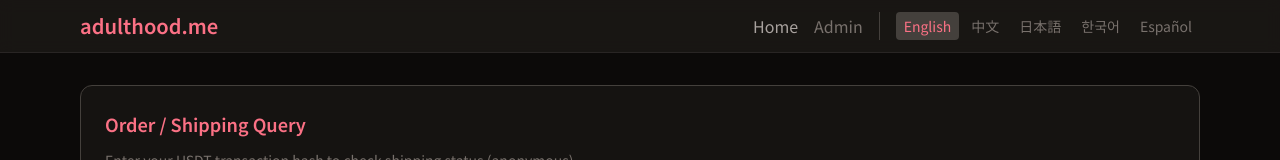
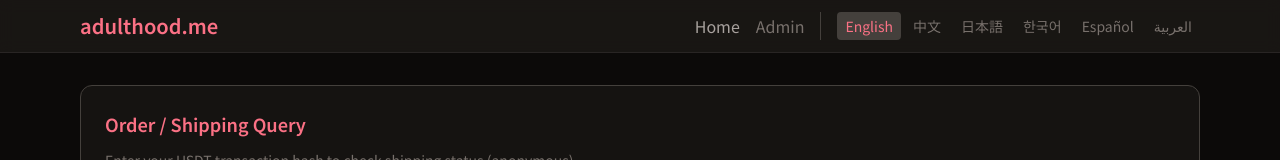
Before and after one commit to barron-paw/adulthoods, a React (Vite) app in the folder frontend/: page / in a window 1280 px wide. Shown: the top 160 px of the page. Built offline with nearby package versions, Linux system fonts and the light colour scheme; no server answers.

Commit message:
Add files via upload

```diff
--- a/frontend/src/App.tsx
+++ b/frontend/src/App.tsx
@@ -18,7 +18,7 @@ function App() {
             <Link to="/" className="text-stone-400 hover:text-stone-200">{t.nav.home}</Link>
             <Link to="/admin" className="text-stone-500 hover:text-amber-400">{t.nav.admin}</Link>
             <div className="flex gap-1 border-l border-stone-700 pl-4">
-              {(['en', 'zh', 'ja', 'ko', 'es'] as Locale[]).map((l) => (
+              {(['en', 'zh', 'ja', 'ko', 'es', 'ar'] as Locale[]).map((l) => (
                 <button
                   key={l}
                   type="button"
--- a/frontend/src/i18n/context.tsx
+++ b/frontend/src/i18n/context.tsx
@@ -4,11 +4,12 @@ import { zh } from './locales/zh'
 import { ja } from './locales/ja'
 import { ko } from './locales/ko'
 import { es } from './locales/es'
+import { ar } from './locales/ar'
 
-export type Locale = 'en' | 'zh' | 'ja' | 'ko' | 'es'
-const locales: Record<Locale, EnKeys> = { en, zh, ja, ko, es }
+export type Locale = 'en' | 'zh' | 'ja' | 'ko' | 'es' | 'ar'
+const locales: Record<Locale, EnKeys> = { en, zh, ja, ko, es, ar }
 const STORAGE_KEY = 'adulthoods-locale'
-const VALID_LOCALES: Locale[] = ['en', 'zh', 'ja', 'ko', 'es']
+const VALID_LOCALES: Locale[] = ['en', 'zh', 'ja', 'ko', 'es', 'ar']
 
 interface I18nContextValue {
   t: EnKeys
@@ -36,15 +37,17 @@ export function I18nProvider({ children }: { children: React.ReactNode }) {
   )
 
   useEffect(() => {
-    const langMap: Record<Locale, string> = { en: 'en', zh: 'zh-CN', ja: 'ja', ko: 'ko', es: 'es' }
+    const langMap: Record<Locale, string> = { en: 'en', zh: 'zh-CN', ja: 'ja', ko: 'ko', es: 'es', ar: 'ar' }
     const titleSuffix: Record<Locale, string> = {
       en: ' · Adult Products',
       zh: ' · 成人用品',
       ja: ' · アダルト',
       ko: ' · 성인용품',
       es: ' · Productos',
+      ar: ' · منتجات للبالغين',
     }
     document.documentElement.lang = langMap[locale]
+    document.documentElement.dir = locale === 'ar' ? 'rtl' : 'ltr'
     document.title = `adulthood.me${titleSuffix[locale]}`
   }, [locale])
 
--- /dev/null
+++ b/frontend/src/i18n/locales/ar.ts
@@ -0,0 +1,114 @@
+import type { EnKeys } from './en'
+
+export const ar = {
+  siteName: 'adulthood.me',
+  nav: { home: 'الرئيسية', admin: 'الإدارة' },
+  footer: { tagline: 'التحقق من الدفع والتتبع' },
+  public: {
+    title: 'المنتجات',
+    hashQueryTitle: 'استعلام الطلب / الشحن',
+    hashQueryDesc: 'أدخل هاش معاملة USDT للتحقق من حالة الشحن (مجهول).',
+    hashQueryPlaceholder: 'هاش المعاملة (0x...)',
+    query: 'استعلام',
+    querying: 'جاري الاستعلام…',
+    result: {
+      courier: 'شركة الشحن',
+      trackingNo: 'رقم التتبع',
+      status: 'الحالة',
+      noData: 'لا توجد معلومات شحن لهذا الهاش بعد. تحقق لاحقاً أو تواصل مع الدعم.',
+    },
+  },
+  product: {
+    style: 'النوع',
+    paymentAddressLabel: 'عنوان الدفع على شبكة BNB',
+    paymentAddressCopy: 'نسخ',
+    paymentAddressCopied: 'تم النسخ',
+    verifyTitle: 'التحقق من الدفع (هاش معاملة USDT)',
+    verifyPlaceholder: 'الصق الهاش بعد الدفع للتحقق',
+    verify: 'تحقق',
+    verifyAmountHint: 'يجب أن يكون المبلغ المدفوع ≥ سعر المنتج لاجتياز التحقق.',
+    images: 'الصور',
+    video: 'فيديو',
+    imagePlaceholder: '[صورة / فيديو]',
+    videoPlaceholder: '[فيديو]',
+    imageLoadFailed: 'فشل تحميل الصورة',
+    videoLoadFailed: 'فشل تحميل الفيديو',
+    address: 'العنوان',
+    addressPlaceholder: 'عنوان الشحن',
+    phone: 'الهاتف',
+    phonePlaceholder: 'رقم الهاتف',
+    remarks: 'ملاحظات',
+    remarksPlaceholder: 'ملاحظات التوصيل (اختياري)',
+    customQuote: 'سعر عند الطلب',
+    customOptionsLabel: 'اختر الخيارات (السعر بـ USDT)',
+    customTotalLabel: 'المجموع',
+    p3BaseLabel: 'أساس 500 USDT',
+  },
+  p3OptionNames: {
+    stand: 'الوقوف',
+    pubic: 'زرع شعر العانة',
+    voice: 'صوت ذكي',
+    hip: 'اهتزاز الورك',
+    thigh: 'فصل الفخذ',
+    vessel: 'الأوعية والمسارات',
+    heat: 'تسخين كامل الجسم',
+    clamp: 'الضغط والشفط السفلي',
+    finger: 'عظام الأصابع',
+    deep: 'عمق الحلق',
+    nod: 'إيماءة فموية',
+    waist: 'لف الخصر',
+    hair: 'زرع الشعر',
+  },
+  admin: {
+    title: 'الإدارة',
+    desc: 'أدخل شركة الشحن ورقم التتبع لكل هاش دفع. يمكن للمستخدمين الاستعلام بالهاش من الصفحة الرئيسية.',
+    loginTitle: 'تسجيل دخول الإدارة',
+    passwordPlaceholder: 'كلمة المرور',
+    loginButton: 'دخول',
+    loginError: 'كلمة المرور غير صحيحة.',
+    logout: 'خروج',
+    tableHash: 'هاش الدفع',
+    tableCourier: 'شركة الشحن',
+    tableTracking: 'رقم التتبع',
+    actions: 'إجراءات',
+    addRow: 'إضافة صف',
+    save: 'حفظ',
+    saved: 'تم الحفظ',
+    delete: 'حذف',
+    hashPlaceholder: '0x...',
+    courierPlaceholder: 'مثال: SF Express, ZTO',
+    trackingPlaceholder: 'رقم التتبع',
+    note: 'الخادم: واجهة استعلام الشحن بالهاش؛ واجهة حفظ الهاش + الشحن + التتبع.',
+    wecomTitle: 'روبوت وي تشات المؤسسي',
+    wecomPlaceholder: 'رابط Webhook (مثال: https://qyapi.weixin.qq.com/cgi-bin/webhook/send?key=...)',
+    wecomSave: 'حفظ الرابط',
+    wecomSaved: 'تم الحفظ',
+  },
+  lang: { en: 'English', zh: '中文', ja: '日本語', ko: '한국어', es: 'Español', ar: 'العربية' },
+  productNames: { p1: 'دمية 1', p2: 'دمية 2', p3: 'دمية 3', p4: 'مستمني ذكري', p5: 'قضيب آلي', p6: 'عصا AV' },
+  productVariantNames: {
+    p1: { v1: 'قياسي', v2: 'ممتد' },
+    p2: { v1: 'قياسي', v2: 'مميز' },
+    p3: { v1: 'مخصص', v2: '' },
+    p4: { v1: 'قياسي', v2: '' },
+    p5: { v1: 'قياسي', v2: '' },
+    p6: { v1: 'قياسي', v2: '' },
+  },
+  productDescriptions: {
+    p1: {
+      v1: 'Oral sex function with smart dialogue. Supports vaginal, anal, breast, hand, foot and oral + hand-made hair implant + integrated vaginal design + 28MM skin thickness + smart vaginal vibration & moaning + 88 kinds of realistic voice dialogue + medical-grade fine nano soft silicone + virgin design (no bleeding) + 1:1 real-life 165CM height, approx. 6kg weight + realistic silicone chest + 3hr charge for 7–8hr dialogue + 3-year warranty + leg fold storage 30–50cm.',
+      v2: 'Portable detachable head + oral sex function with voice/sound + supports vaginal, anal, breast, foot and oral + realistic wig + integrated vaginal design + built-in metal skeleton + custom smart voice & pubic hair implant + channel constant 37.5°C + medical-grade fine nano soft silicone + 1:1 real-life wax S makeup + realistic jelly chest + adjustable limbs + lifetime warranty + case storage 1m.',
+    },
+    p2: {
+      v1: 'Approx. 30kg, 153cm height, full-body solid, no inflation. Supports vaginal, anal, breast, hand, foot and oral + realistic hair + real-life cast integrated vaginal design + 1:1 jelly chest + 1:1 permanent fine makeup (no deformation) + channel heating 37.5°C + standing + built-in metal skeleton 48 joints (any pose) + 1:1 jelly butt + real-life cast dual uterine channels + custom smart vaginal vibration clamp & pubic hair implant.',
+      v2: 'Approx. 34kg, 163cm height, full-body solid, no inflation. Supports vaginal, anal, breast, hand, foot and oral + realistic hair + real-life cast integrated vaginal design + 1:1 jelly chest + standing + 1:1 permanent fine makeup (no deformation) + channel heating 37.5°C + built-in metal skeleton 56 joints (2026 new frame, any position) + 1:1 jelly butt + self-lubricating (no lube needed, smoother with use, sustained pleasure) + real-life cast dual uterine channels.',
+    },
+    p3: {
+      v1: `You can choose the doll's appearance (e.g. celebrity look). Custom options (price in USDT): Standing 25 · Pubic hair 25 · Smart voice 75 · Vibrating hip 100 · Thigh split 125 · Meridian/vessels 125 · Full-body heating 125 · Lower body clamp/suction 125 · Finger bones 200 · Deep throat oral 250 · Nodding oral 250 · Waist twist 300 · Hair implant 500.`,
+      v2: '',
+    },
+    p4: { v1: 'Jissbon Storm Pro male masturbator: 40mm extended stroke, 6 auto-stroke + 12 vibration modes, adjustable rhythm.', v2: '' },
+    p5: { v1: 'Full-auto penis masturbator for women, automatic thrusting adult toy.', v2: '' },
+    p6: { v1: 'Vibrating AV stick, women’s massager and vibrator with strong electric vibration.', v2: '' },
+  },
+} as unknown as EnKeys
--- a/frontend/src/i18n/locales/en.ts
+++ b/frontend/src/i18n/locales/en.ts
@@ -82,7 +82,7 @@ export const en = {
     wecomSave: 'Save webhook',
     wecomSaved: 'Saved',
   },
-  lang: { en: 'English', zh: '中文', ja: '日本語', ko: '한국어', es: 'Español' },
+  lang: { en: 'English', zh: '中文', ja: '日本語', ko: '한국어', es: 'Español', ar: 'العربية' },
   /** 产品名称，按语言切换 */
   productNames: { p1: 'Sex Doll 1', p2: 'Sex Doll 2', p3: 'Sex Doll 3', p4: 'Male masturbator', p5: 'Automatic penis', p6: 'AV stick' },
   /** 各产品各款式的名称（Style 下拉），按语言切换。key: productId -> variantId */
--- a/frontend/src/i18n/locales/es.ts
+++ b/frontend/src/i18n/locales/es.ts
@@ -72,8 +72,8 @@ export const es = {
     wecomSave: 'Guardar webhook',
     wecomSaved: 'Guardado',
   },
-  lang: { en: 'English', zh: '中文', ja: '日本語', ko: '한국어', es: 'Español' },
-  productNames: { p1: 'Sex Doll 1', p2: 'Sex Doll 2', p3: 'Sex Doll 3', p4: 'Male masturbator', p5: 'Automatic penis', p6: 'AV stick' },
+  lang: { en: 'English', zh: '中文', ja: '日本語', ko: '한국어', es: 'Español', ar: 'العربية' },
+  productNames: { p1: 'Muñeca sexual 1', p2: 'Muñeca sexual 2', p3: 'Muñeca sexual 3', p4: 'Masturbador masculino', p5: 'Pene automático', p6: 'Vibrador AV' },
   productVariantNames: {
     p1: { v1: 'Estándar', v2: 'Extendido' },
     p2: { v1: 'Estándar', v2: 'Premium' },
--- a/frontend/src/i18n/locales/ja.ts
+++ b/frontend/src/i18n/locales/ja.ts
@@ -45,7 +45,7 @@ export const ja = {
     p3BaseLabel: '基本 500 USDT',
   },
   p3OptionNames: {
-    stand: '站立', pubic: '植阴毛', voice: '智能语音', hip: '震动抖臀', thigh: '大腿拆分', vessel: '经络血管', heat: '全身加温', clamp: '下体夹吸', finger: '手指骨', deep: '深喉口交', nod: '点头口交', waist: '扭腰', hair: '植发',
+    stand: '立ち', pubic: '陰毛植え', voice: 'スマート音声', hip: '振動ヒップ', thigh: '太もも分割', vessel: '経絡血管', heat: '全身加温', clamp: '下体クランプ・吸引', finger: '指骨', deep: 'ディープスロート', nod: '頷きオーラル', waist: '腰ひねり', hair: '植毛',
   },
   admin: {
     title: '管理',
@@ -72,8 +72,8 @@ export const ja = {
     wecomSave: 'Webhookを保存',
     wecomSaved: '保存済み',
   },
-  lang: { en: 'English', zh: '中文', ja: '日本語', ko: '한국어', es: 'Español' },
-  productNames: { p1: 'Sex Doll 1', p2: 'Sex Doll 2', p3: 'Sex Doll 3', p4: 'Male masturbator', p5: 'Automatic penis', p6: 'AV stick' },
+  lang: { en: 'English', zh: '中文', ja: '日本語', ko: '한국어', es: 'Español', ar: 'العربية' },
+  productNames: { p1: 'セックスドール1', p2: 'セックスドール2', p3: 'セックスドール3', p4: '男性用オナホ', p5: '自動陽具', p6: 'AVスティック' },
   productVariantNames: {
     p1: { v1: '標準版', v2: '延伸版' },
     p2: { v1: '通常版', v2: '高級版' },
--- a/frontend/src/i18n/locales/ko.ts
+++ b/frontend/src/i18n/locales/ko.ts
@@ -45,7 +45,7 @@ export const ko = {
     p3BaseLabel: '기본 500 USDT',
   },
   p3OptionNames: {
-    stand: '站立', pubic: '植阴毛', voice: '智能语音', hip: '震动抖臀', thigh: '大腿拆分', vessel: '经络血管', heat: '全身加温', clamp: '下体夹吸', finger: '手指骨', deep: '深喉口交', nod: '点头口交', waist: '扭腰', hair: '植发',
+    stand: '서기', pubic: '음모 이식', voice: '스마트 음성', hip: '진동 힙', thigh: '허벅지 분리', vessel: '경락 혈관', heat: '전신 가열', clamp: '하체 클램프·흡입', finger: '손가락 뼈', deep: '딥 스로트', nod: '끄덕 오럴', waist: '허리 비틀기', hair: '모발 이식',
   },
   admin: {
     title: '관리',
@@ -72,8 +72,8 @@ export const ko = {
     wecomSave: 'Webhook 저장',
     wecomSaved: '저장됨',
   },
-  lang: { en: 'English', zh: '中文', ja: '日本語', ko: '한국어', es: 'Español' },
-  productNames: { p1: 'Sex Doll 1', p2: 'Sex Doll 2', p3: 'Sex Doll 3', p4: 'Male masturbator', p5: 'Automatic penis', p6: 'AV stick' },
+  lang: { en: 'English', zh: '中文', ja: '日本語', ko: '한국어', es: 'Español', ar: 'العربية' },
+  productNames: { p1: '성인 인형 1', p2: '성인 인형 2', p3: '성인 인형 3', p4: '남성 자위기', p5: '자동 페니스', p6: 'AV 스틱' },
   productVariantNames: {
     p1: { v1: '표준형', v2: '연장판' },
     p2: { v1: '일반판', v2: '고급판' },
--- a/frontend/src/i18n/locales/types.ts
+++ b/frontend/src/i18n/locales/types.ts
@@ -46,5 +46,5 @@ export interface LocaleStrings {
     trackingPlaceholder: string
     note: string
   }
-  lang: { en: string; zh: string }
+  lang: { en: string; zh: string; ja: string; ko: string; es: string; ar: string }
 }
--- a/frontend/src/i18n/locales/zh.ts
+++ b/frontend/src/i18n/locales/zh.ts
@@ -84,7 +84,7 @@ export const zh = {
     wecomSave: '保存',
     wecomSaved: '已保存',
   },
-  lang: { en: 'English', zh: '中文', ja: '日本語', ko: '한국어', es: 'Español' },
+  lang: { en: 'English', zh: '中文', ja: '日本語', ko: '한국어', es: 'Español', ar: 'العربية' },
   productNames: { p1: '充气娃娃1', p2: '充气娃娃2', p3: '充气娃娃3', p4: '飞机杯', p5: '全自动阳具', p6: 'av棒' },
   productVariantNames: {
     p1: { v1: '标准款', v2: '延伸版' },
```
